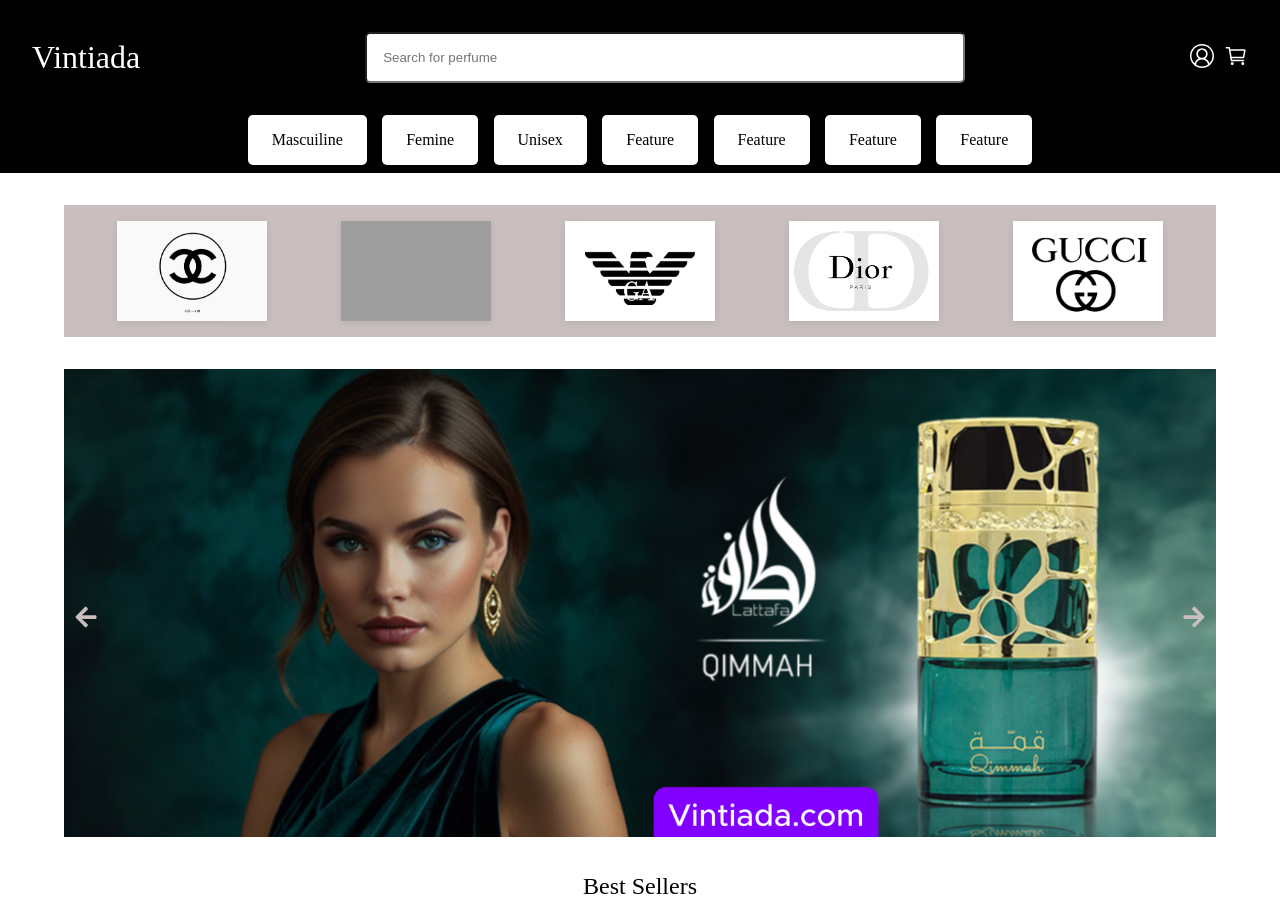
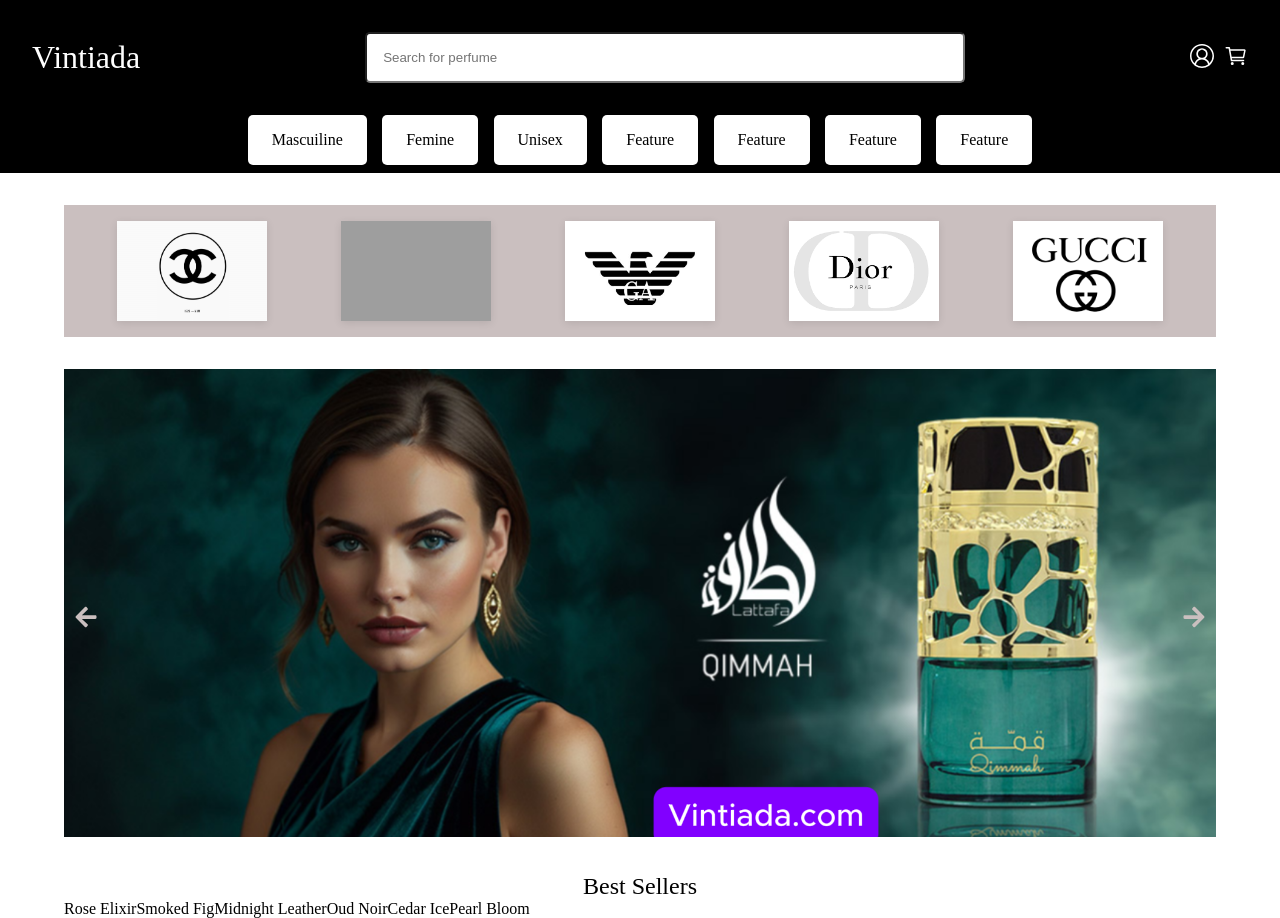
Before and after one commit to hubfrt1337/Vintiada-perfume-shop, a React (Vite) app: page / in a window 1280 px wide. Built offline with nearby package versions, Linux system fonts and the light colour scheme; grey boxes are pictures that could not be loaded.

Commit message:
feature: shuffle and reduce data to bestsellers products only.

```diff
--- a/src/pages/Bestsellers.css
+++ b/src/pages/Bestsellers.css
@@ -7,3 +7,6 @@
     font-size: 1.5rem;
     text-align: center;
 }
+.perfumes-container{
+    display: flex;
+}
--- a/src/pages/Bestsellers.jsx
+++ b/src/pages/Bestsellers.jsx
@@ -1,17 +1,28 @@
-import { useEffect } from "react"
+import { useEffect, useState } from "react"
 import "./Bestsellers.css"
 export function BestSellers(){
+    const [perfumes, setPerfumes] = useState([]);
     useEffect(() => {
         const fetchPerfumes = async () => {
             const response = await fetch('/perfumes.json')
             const data = await response.json()
-            console.log(data)
+            setPerfumes(data)
         }
         fetchPerfumes()
     }, [])
+    const bestsellers = perfumes.filter(perfum => perfum.bestseller)
+    .sort(() => 0.5 - Math.random()).slice(0, 6)
+
     return (
         <div className="best-sellers-container">
             <div className="title-best">Best Sellers</div>
+            <div className="perfumes-container">
+                {bestsellers.map(perfum => {
+                    return (
+                        <div key={perfum.id}>{perfum.name}</div>
+                    )
+                })}
+            </div>
         </div>
     )
 }
```
